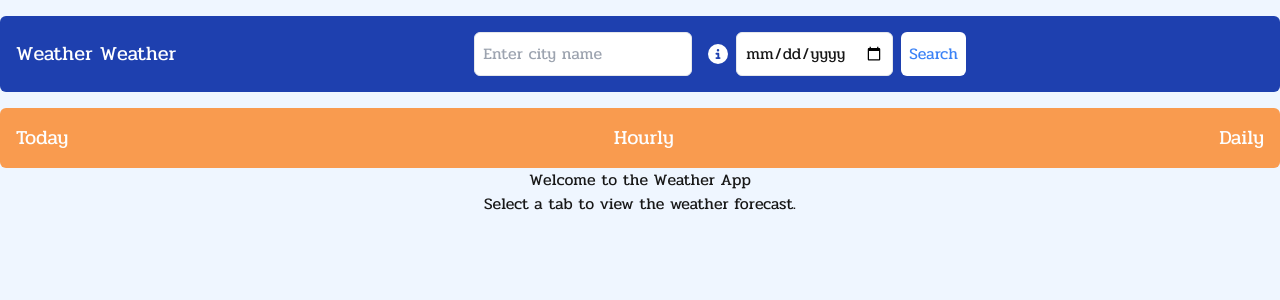
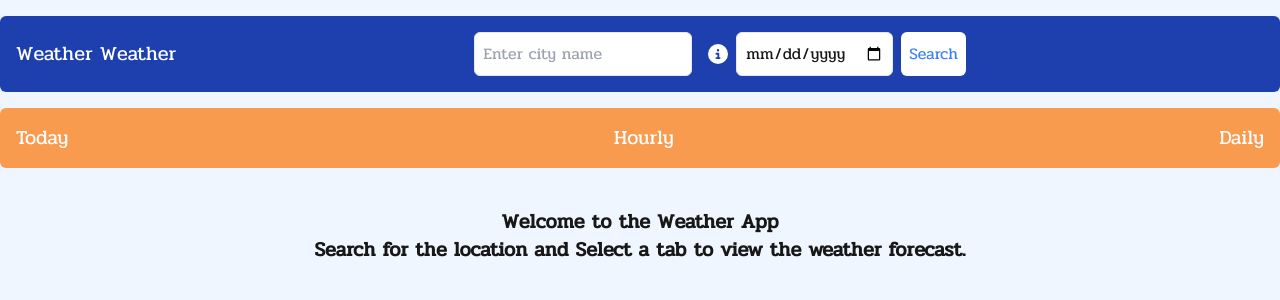
Before and after one commit to remre/weatheryesterday, a Next.js app: page / in a window 1280 px wide. Shown: the top 300 px of the page. Built offline with nearby package versions, Linux system fonts and the light colour scheme.

Commit message:
chore: linting

```diff
--- a/src/app/layout.tsx
+++ b/src/app/layout.tsx
@@ -1,28 +1,28 @@
 'use client';
-import type { Metadata } from 'next';
-import localFont from 'next/font/local';
+// import type { Metadata } from 'next';
+// import localFont from 'next/font/local';
 import './globals.css';
-import { Pridi, EB_Garamond } from 'next/font/google';
+import { Pridi } from 'next/font/google';
 import { WeatherProvider } from '@/context/WeatherContext';
 import HeaderBar from '@/components/HeaderBar/HeaderBar';
 import Navbar from '@/components/Navbar/Navbar';
 import { useRouter } from 'next/navigation';
-import { useEffect, useState, useRef } from 'react';
+import { useEffect, useState } from 'react';
 
-const geistSans = localFont({
-  src: './fonts/GeistVF.woff',
-  variable: '--font-geist-sans',
-  weight: '100 900',
-});
-const geistMono = localFont({
-  src: './fonts/GeistMonoVF.woff',
-  variable: '--font-geist-mono',
-  weight: '100 900',
-});
-const ebGaramond = EB_Garamond({
-  subsets: ['latin'],
-  weight: '400',
-});
+// const geistSans = localFont({
+//   src: './fonts/GeistVF.woff',
+//   variable: '--font-geist-sans',
+//   weight: '100 900',
+// });
+// const geistMono = localFont({
+//   src: './fonts/GeistMonoVF.woff',
+//   variable: '--font-geist-mono',
+//   weight: '100 900',
+// });
+// const ebGaramond = EB_Garamond({
+//   subsets: ['latin'],
+//   weight: '400',
+// });
 const pridi = Pridi({
   subsets: ['latin'],
   weight: '400',
@@ -40,7 +40,6 @@ export default function RootLayout({
 }>) {
   const router = useRouter();
   const [isTransitioning, setIsTransitioning] = useState(false);
-  const contentRef = useRef<HTMLDivElement>(null);
 
   useEffect(() => {
     const handleRouteChangeStart = () => {
@@ -50,7 +49,7 @@ export default function RootLayout({
     const handleRouteChangeComplete = () => {
       setTimeout(() => {
         setIsTransitioning(false);
-      }, 500); // Animation duration
+      }, 100); // Animation duration
     };
 
     // Dinamik olarak sayfa geçişlerini dinlemek için push ve replace yöntemlerini override ediyoruz
@@ -75,12 +74,6 @@ export default function RootLayout({
     };
   }, [router]);
 
-  useEffect(() => {
-    if (contentRef.current) {
-      contentRef.current.style.minHeight = `${contentRef.current.offsetHeight}px`;
-    }
-  }, [isTransitioning]);
-
   return (
     <html lang="en">
       <body className={`${pridi.className} antialiased`}>
@@ -89,10 +82,7 @@ export default function RootLayout({
             <WeatherProvider>
               <HeaderBar />
               <Navbar />
-              <div
-                ref={contentRef}
-                className={`transition-container ${isTransitioning ? 'fade-out' : 'fade-in'}`}
-              >
+              <div className={`transition-container ${isTransitioning ? 'fade-out' : 'fade-in'}`}>
                 {isTransitioning ? null : children}
               </div>
             </WeatherProvider>
--- a/src/app/page.tsx
+++ b/src/app/page.tsx
@@ -4,9 +4,9 @@ import React from 'react';
 // import Weather from '@/components/Weather/Weather';
 export default function Home() {
   return (
-    <div className="mx-auto container justify-center flex items-center flex-col">
+    <div className="mx-auto container justify-center flex items-center flex-col pt-10 text-xl font-bold">
       <h1>Welcome to the Weather App</h1>
-      <p>Select a tab to view the weather forecast.</p>
+      <p>Search for the location and Select a tab to view the weather forecast.</p>
     </div>
   );
 }
```
